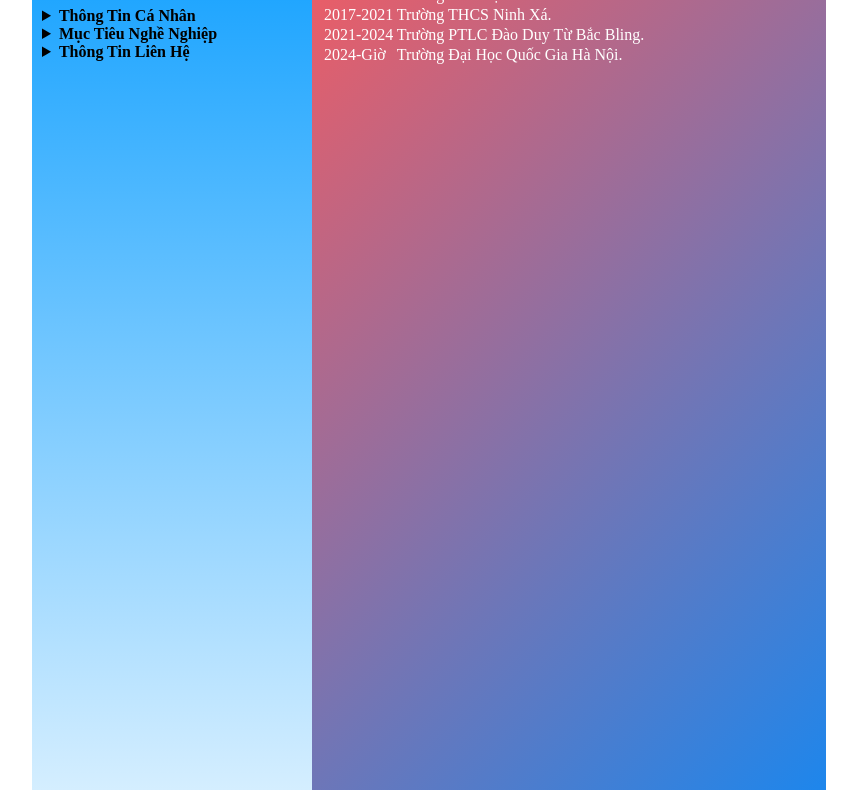
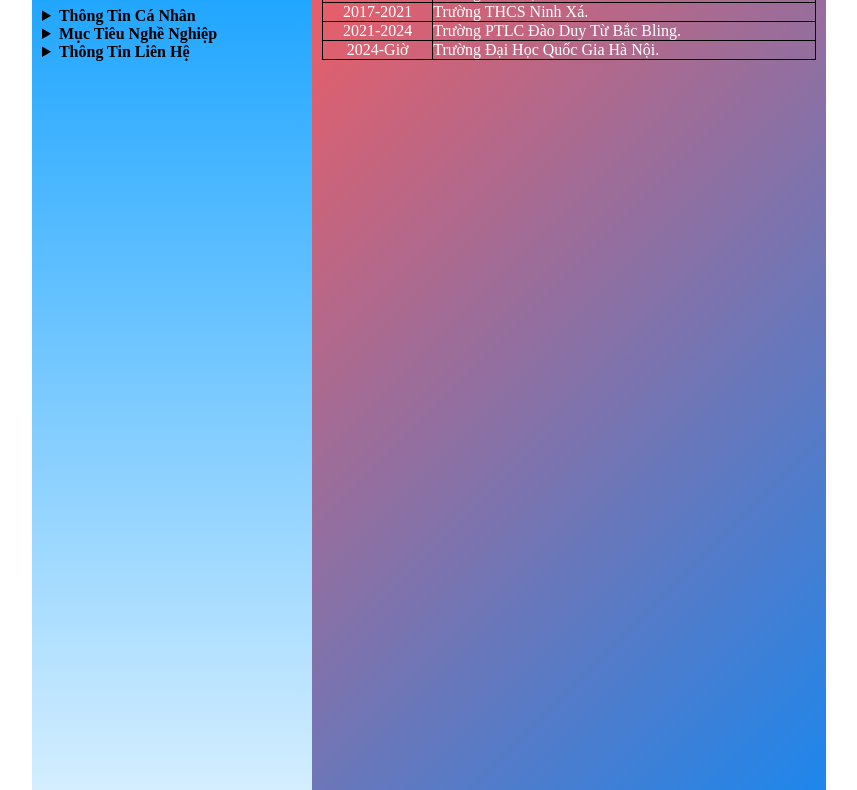
Before and after one commit to phuctrong7906/phuctrong7906.github.io, a plain HTML site: page week 5/exercise 1/index.html in a window 1280 px wide. Shown: the part 153-943 px from the top of the page, without its empty margins (211-1068 px from the left). Drawn offline with Linux system fonts and the light colour scheme.

Commit message:
Update styles.css

```diff
--- a/week 5/exercise 1/styles.css
+++ b/week 5/exercise 1/styles.css
@@ -55,3 +55,16 @@ a {
     color: #0035e2;
     text-decoration: none;
 }
+
+table {
+    width: 100%;
+}
+
+table, th, td {
+    border: 1px solid black;
+    border-collapse: collapse;
+}
+
+.center {
+    text-align: center;
+}
```
